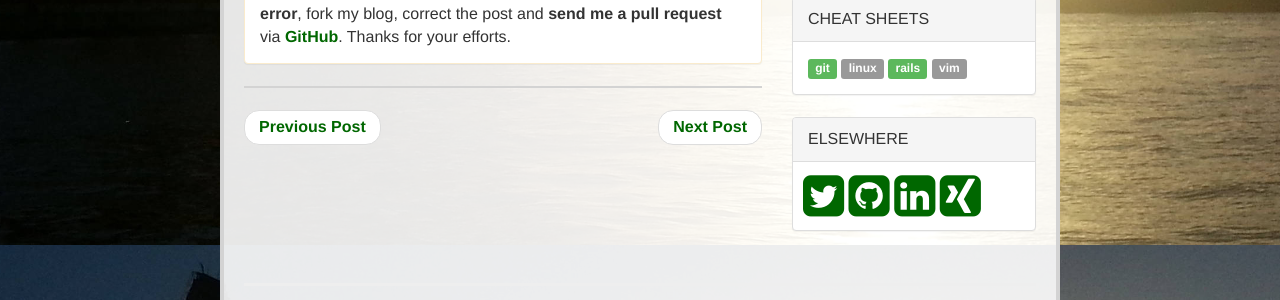
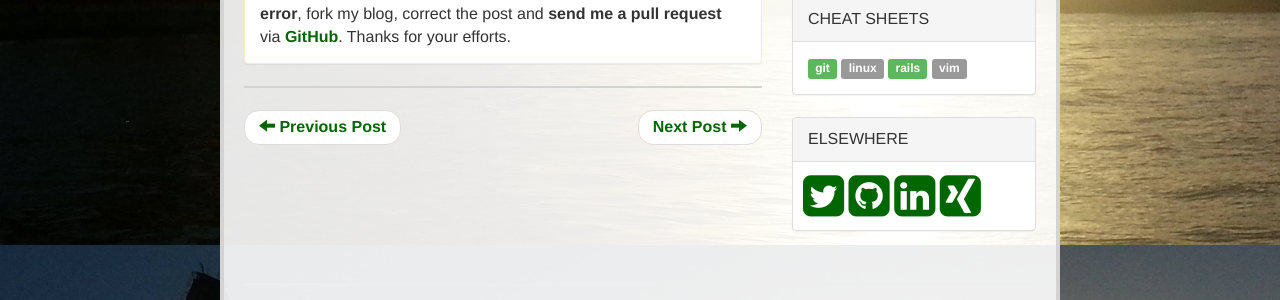
Before and after one commit to netzfisch/netzfisch.github.io, a Jekyll site: the page built from _posts/2013-03-30-favicon-creation.md, in a window 1280 px wide. Shown: the part 655-955 px from the top of the page. Built offline with Jekyll 4.4.1, drawn with Linux system fonts in a browser that asks for light colours; nearby versions of some CDN libraries; Markdown is read by kramdown in place of the engine named in the settings; comment, search, counter and statistics services are not loaded.

Commit message:
add 'arrows' again

```diff
--- a/_layouts/post.html
+++ b/_layouts/post.html
@@ -5,7 +5,7 @@ sidebar_posts: related
 <div id="post">
   <div class="post_content">
     <h3>{{ page.title }}</h3>
-    <span class="post_date label label-danger">{{ page.date | date_to_long_string }}</span>
+    <span class="post_date">{{ page.date | date_to_long_string }}</span>
     {{ content }}
   </div>
 
@@ -20,10 +20,10 @@ sidebar_posts: related
   <div class="post_navigation">
     <ul class="pager">
       {% if page.previous.url %}
-      <li class="previous"><a href="{{page.previous.url}}" title="Previous Post: {{page.previous.title}}"><i class="icon-arrow-left"></i> Previous Post</a></li>
+      <li class="previous"><a href="{{page.previous.url}}" title="Previous Post: {{page.previous.title}}"><i class="glyphicon glyphicon-arrow-left"></i> Previous Post</a></li>
       {% endif %}
       {% if page.next.url %}
-      <li class="next"><a href="{{page.next.url}}" title="Next Post: {{page.next.title}}">Next Post <i class="icon-arrow-right"></i></a></li>
+      <li class="next"><a href="{{page.next.url}}" title="Next Post: {{page.next.title}}">Next Post <i class="glyphicon glyphicon-arrow-right"></i></a></li>
       {% endif %}
     </ul>
   </div>
```
